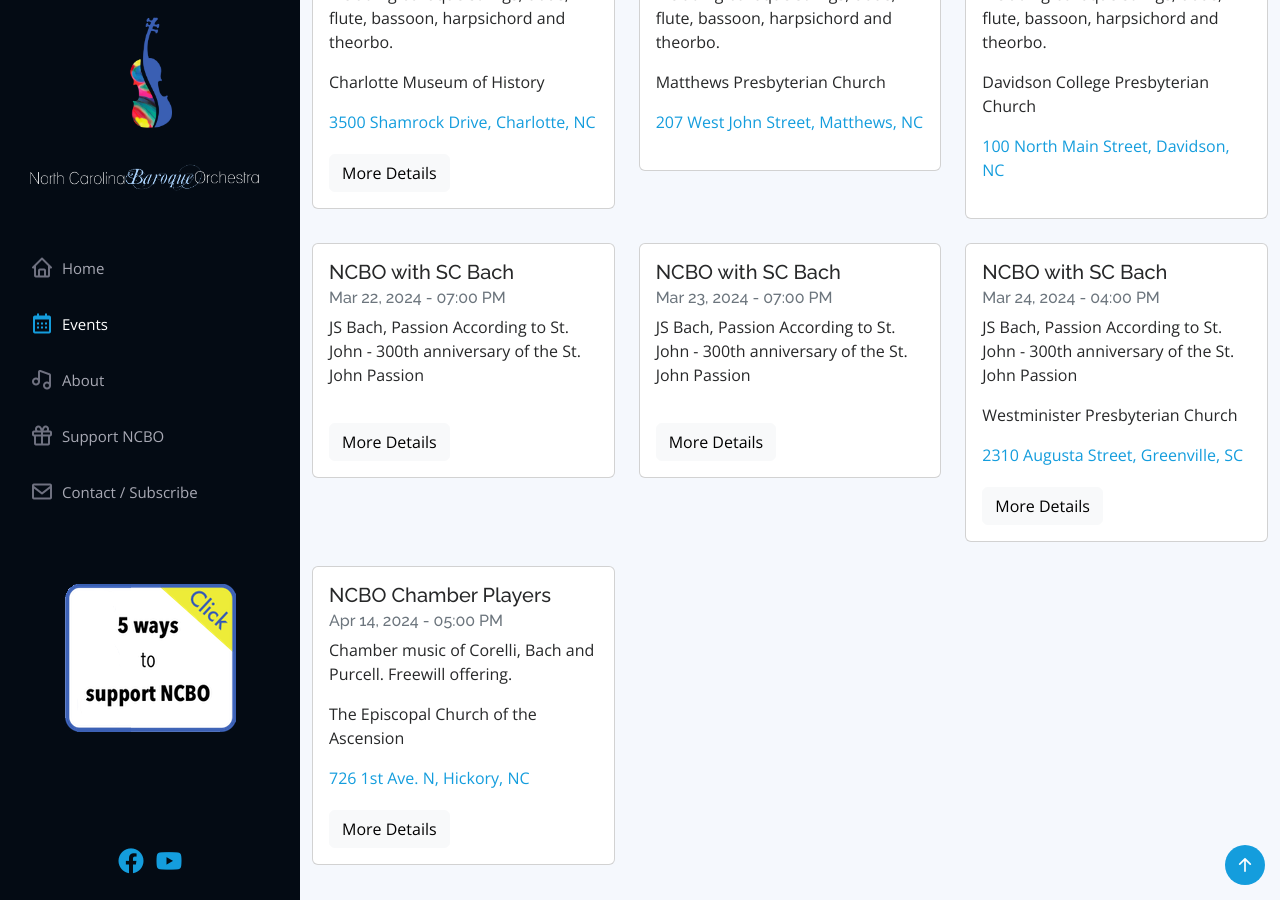
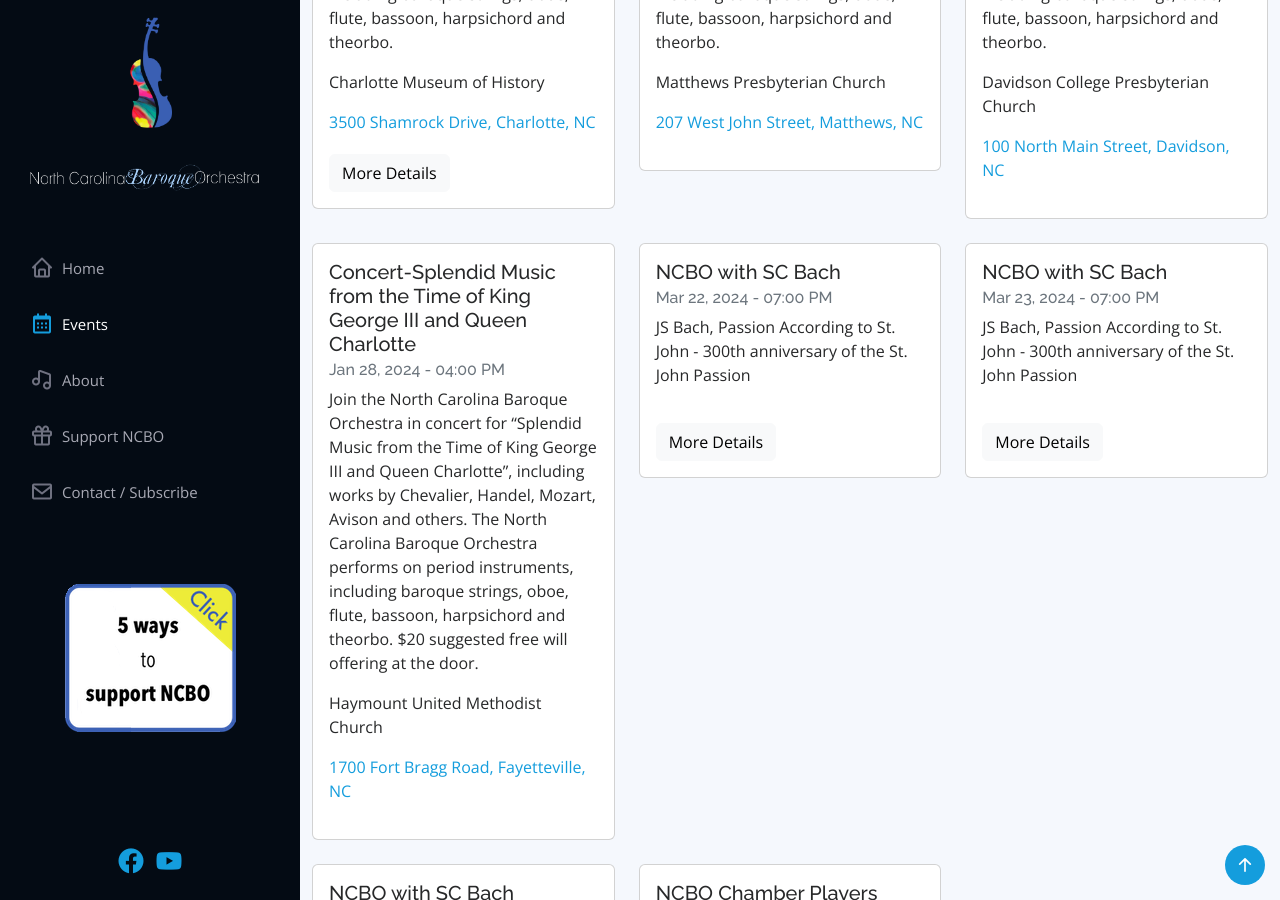
Before and after one commit to ncbaroqueorchestra/ncboweb, a Jekyll site: the page built from index.md, in a window 1280 px wide and 900 px high, scrolled down 1876 px. Built offline with Jekyll 4.4.1, drawn with Linux system fonts in a browser that asks for light colours; comment, search, counter and statistics services are not loaded.

Commit message:
Updated NCBO events

```diff
--- a/_data/events.yml
+++ b/_data/events.yml
@@ -69,6 +69,18 @@
   eventimageurl:
   eventdetailsurl:
 
+- heading: Concert-Splendid Music from the Time of King George III and Queen Charlotte
+  eventdate: Jan 28, 2024
+  eventtime: 04:00 PM
+  description: Join the North Carolina Baroque Orchestra in concert for “Splendid Music from the Time of King George III and Queen Charlotte”, including works by Chevalier, Handel, Mozart, Avison and others. The North Carolina Baroque Orchestra performs on period instruments, including baroque strings, oboe, flute, bassoon, harpsichord and theorbo. $20 suggested free will offering at the door.
+
+  venue: Haymount United Methodist Church
+  address: 1700 Fort Bragg Road, Fayetteville, NC
+  mapurl: https://maps.app.goo.gl/eA95wYqBo2kThPSR9
+  ticketurl:
+  eventimageurl:
+  eventdetailsurl:
+
 - heading: NCBO with SC Bach
   eventdate: Mar 22, 2024
   eventtime: 07:00 PM
```
